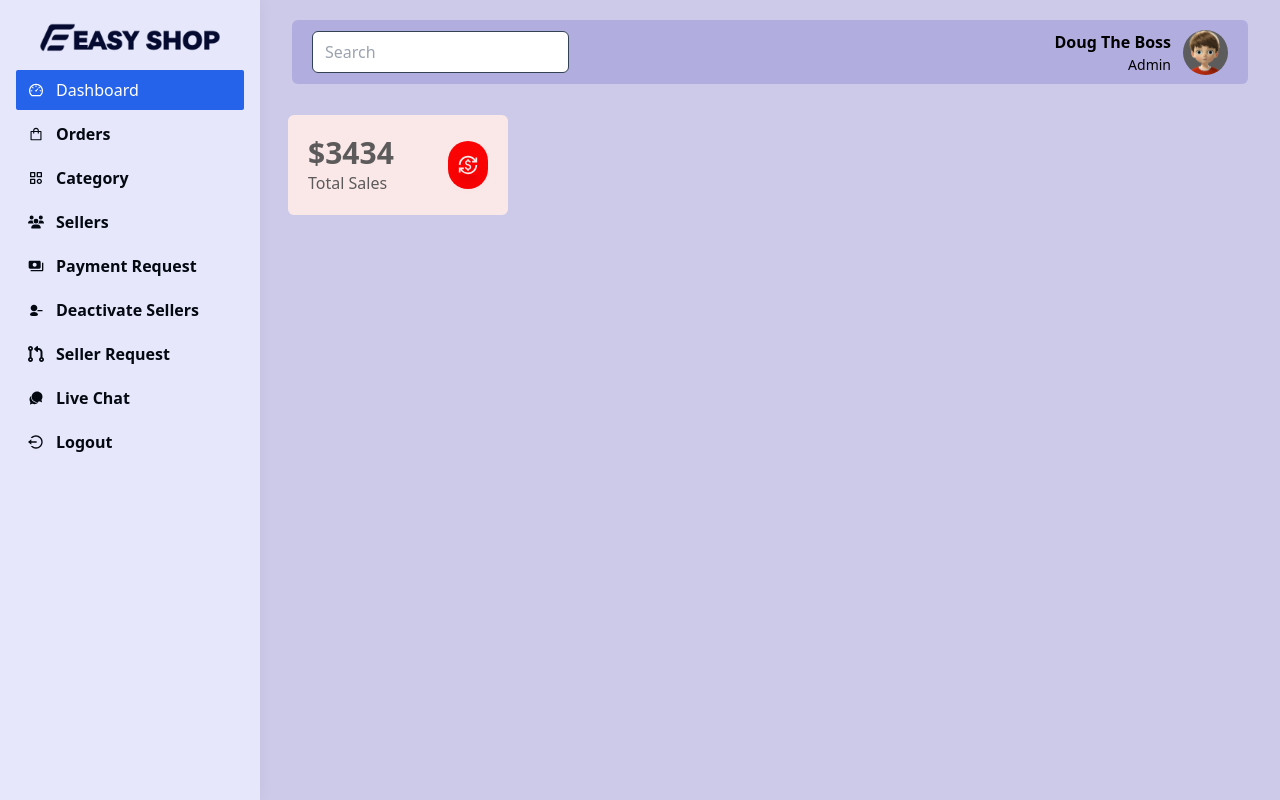
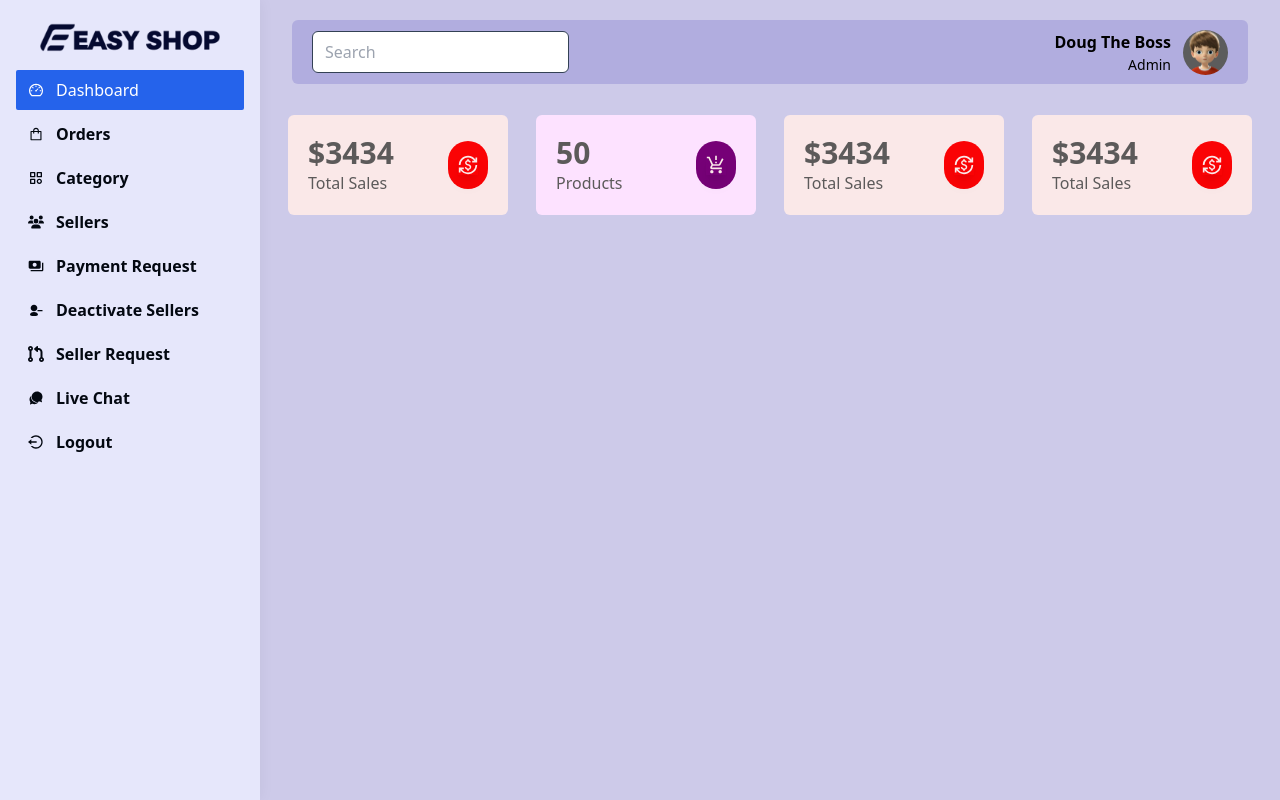
Before and after one commit to guidonunes/marketplace-mern, a React (Create React App) app in the folder dashboard/: page /admin/dashboard in a window 1280 px wide. Built offline with nearby package versions, Linux system fonts and the light colour scheme.

Commit message:
imported icon for products and update the style of the card

```diff
--- a/dashboard/src/views/admin/AdminDashboard.jsx
+++ b/dashboard/src/views/admin/AdminDashboard.jsx
@@ -1,10 +1,12 @@
 import React from 'react';
 import { MdCurrencyExchange } from "react-icons/md";
+import { MdProductionQuantityLimits } from "react-icons/md";
 
 const AdminDashboard = () => {
   return (
     <div className='px-2 md:px-7 py-5'>
       <div className='w-full grid grid-cols-1 sm:grid-cols-2 md:grid-cols-2 lg:grid-cols-4 gap-7'>
+
         <div className='flex justify-between items-center p-5 bg-[#fae8e8] rounded-md gap-3'>
           <div className='flex flex-col justify-start items-start text-[#5c5a5a]'>
             <h2 className='text-3xl font-bold'>$3434</h2>
@@ -14,6 +16,37 @@ const AdminDashboard = () => {
             <MdCurrencyExchange className='text-[#fae8e8] shadow-lg' />
           </div>
         </div>
+
+        <div className='flex justify-between items-center p-5 bg-[#fde2ff] rounded-md gap-3'>
+          <div className='flex flex-col justify-start items-start text-[#5c5a5a]'>
+            <h2 className='text-3xl font-bold'>50</h2>
+            <span className='text-md font-medium'>Products</span>
+          </div>
+          <div className='w-[40px] h-[48px] rounded-full bg-[#760077] flex justify-center items-center text-xl'>
+            <MdProductionQuantityLimits className='text-[#fae8e8] shadow-lg' />
+          </div>
+        </div>
+
+        <div className='flex justify-between items-center p-5 bg-[#fae8e8] rounded-md gap-3'>
+          <div className='flex flex-col justify-start items-start text-[#5c5a5a]'>
+            <h2 className='text-3xl font-bold'>$3434</h2>
+            <span className='text-md font-medium'>Total Sales</span>
+          </div>
+          <div className='w-[40px] h-[48px] rounded-full bg-[#fa0305] flex justify-center items-center text-xl'>
+            <MdCurrencyExchange className='text-[#fae8e8] shadow-lg' />
+          </div>
+        </div>
+
+        <div className='flex justify-between items-center p-5 bg-[#fae8e8] rounded-md gap-3'>
+          <div className='flex flex-col justify-start items-start text-[#5c5a5a]'>
+            <h2 className='text-3xl font-bold'>$3434</h2>
+            <span className='text-md font-medium'>Total Sales</span>
+          </div>
+          <div className='w-[40px] h-[48px] rounded-full bg-[#fa0305] flex justify-center items-center text-xl'>
+            <MdCurrencyExchange className='text-[#fae8e8] shadow-lg' />
+          </div>
+        </div>
+
       </div>
 
     </div>
```
